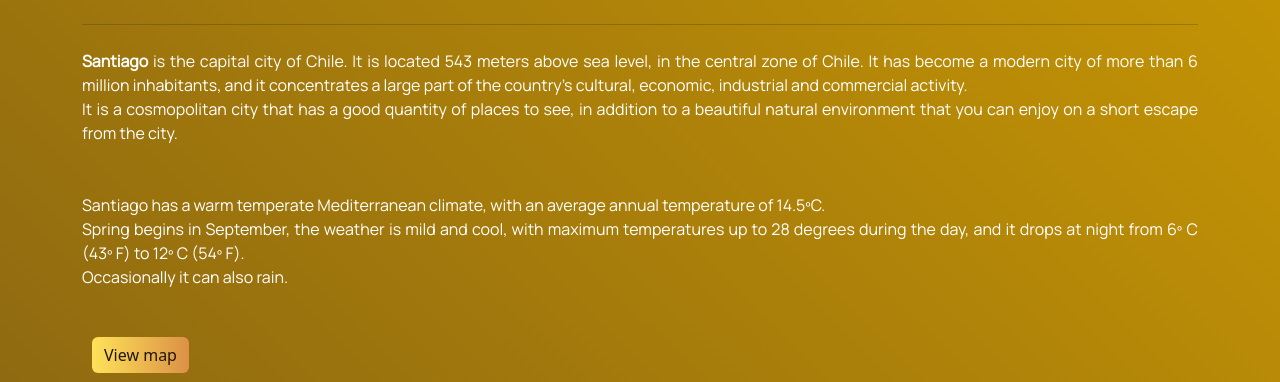
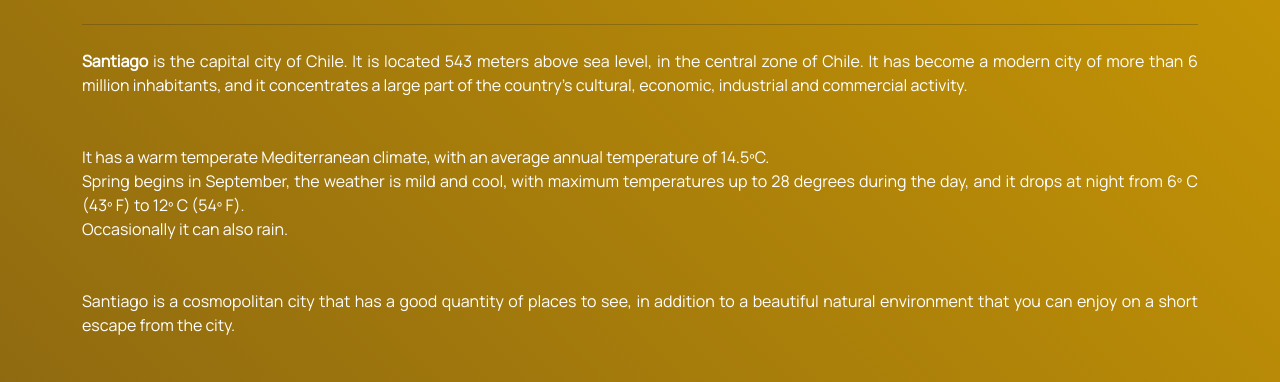
Before and after one commit to javytaxime14/my_hometown, a plain HTML site: page index.html in a window 1280 px wide. Shown: the part 185-567 px from the top of the page. Drawn offline with nearby package versions, Linux system fonts and the light colour scheme.

Commit message:
general styling.

```diff
--- a/index.html
+++ b/index.html
@@ -189,13 +189,13 @@
             sea level, in the central zone of Chile. It has become a modern city of more than 6
             million inhabitants, and it concentrates a large part of the country's cultural,
             economic, industrial and commercial activity.
-            <br>It is a cosmopolitan city that has a good quantity of places to see, in addition to a beautiful natural environment that you can enjoy on a short escape from the city.
         </p>
-        <p class="justify-content mt-4 mb-5 main-text">Santiago has a warm temperate Mediterranean climate,
+        <p class="justify-content mt-4 mb-5 main-text">It has a warm temperate Mediterranean climate,
           with an average annual temperature of 14.5ºC. <br>Spring begins in September, the weather is mild and cool,
           with maximum temperatures up to 28 degrees during the day, and it drops at night from 6º C (43º F) to 12º C (54º F).
           <br>Occasionally it can also rain.
         </p>
+        <p class="justify-content mt-4 mb-5 main-text">Santiago is a cosmopolitan city that has a good quantity of places to see, in addition to a beautiful natural environment that you can enjoy on a short escape from the city.</p>
 
         <button type="button" class="btn gallery map-button" data-bs-toggle="modal" data-bs-target="#mapModal">
           View map
```
